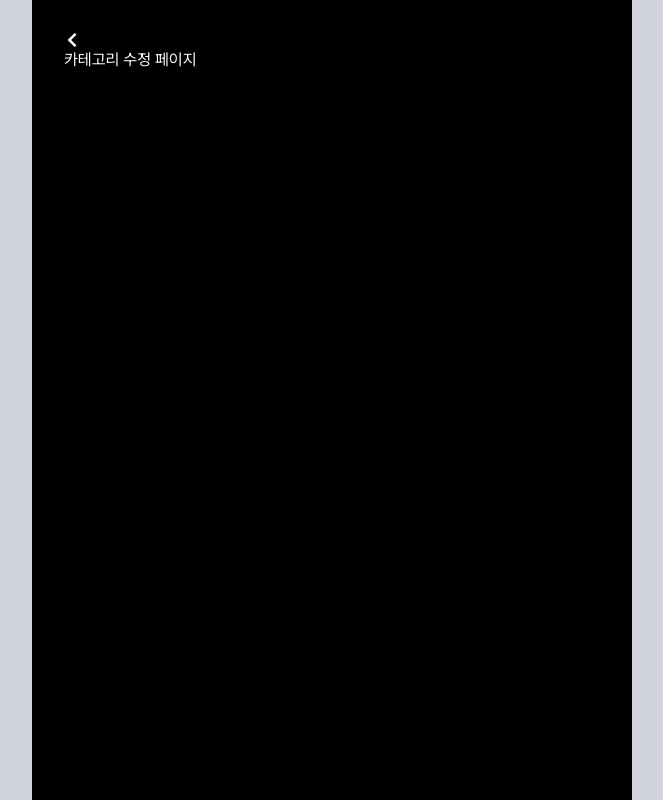
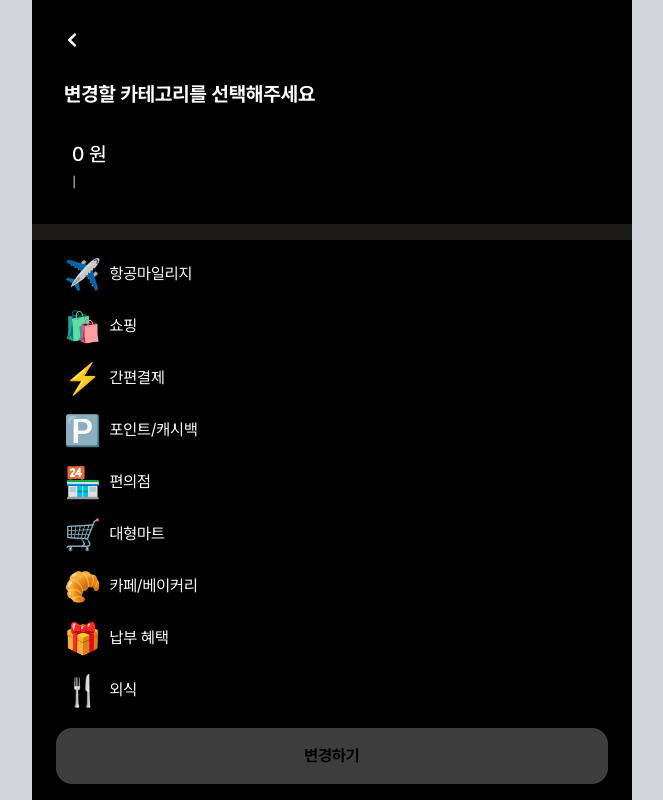
Before and after one commit to FITS-U/FitsU_FE, a Next.js app: page /accounts/1/transactions/1/edit-category in a window 1280 px wide. Shown: the whole page, without its empty margins (308-971 px from the left). Built offline with nearby package versions, Linux system fonts and the light colour scheme.

Commit message:
feat: 카테고리 변경 기능 구현

```diff
--- a/src/app/accounts/[accountId]/transactions/[transactionId]/edit-category/page.tsx
+++ b/src/app/accounts/[accountId]/transactions/[transactionId]/edit-category/page.tsx
@@ -1,20 +1,111 @@
-"use client"
+"use client";
 
-import Link from "next/link";
-import { useParams } from "next/navigation";
+import { CategoryIconsMini } from "@/icons/mapping";
+import { useTransactionStore } from "@/store/transactionStore";
+import { formatTransactionPrice } from "@/utils/formatPrice";
+import { useRouter } from "next/navigation";
+import { useState } from "react";
 import { FaChevronLeft } from "react-icons/fa";
+import { FaCheck } from "react-icons/fa6";
 
 const EditCategory = () => {
-  const { accountId, transactionId } = useParams();
+  const { selectedTransaction } = useTransactionStore();
+  const [selectedCategoryId, setSelectedCategoryId] = useState<number | null>(null);
+  const rounter = useRouter();
+
+  const handleCategorySelect = (categoryId: number) => {
+    setSelectedCategoryId(categoryId);
+  };
+
+  const categories = [
+    { categoryId: 1, categoryName: "항공마일리지" },
+    { categoryId: 2, categoryName: "쇼핑" },
+    { categoryId: 3, categoryName: "간편결제" },
+    { categoryId: 4, categoryName: "포인트/캐시백" },
+    { categoryId: 5, categoryName: "편의점" },
+    { categoryId: 6, categoryName: "대형마트" },
+    { categoryId: 7, categoryName: "카페/베이커리" },
+    { categoryId: 8, categoryName: "납부 혜택" },
+    { categoryId: 9, categoryName: "외식" },
+    { categoryId: 10, categoryName: "의료" },
+    { categoryId: 11, categoryName: "반려동물" },
+    { categoryId: 12, categoryName: "뷰티" },
+    { categoryId: 13, categoryName: "대중교통" },
+    { categoryId: 14, categoryName: "주유" },
+    { categoryId: 15, categoryName: "하이패스" },
+    { categoryId: 16, categoryName: "교육" },
+    { categoryId: 17, categoryName: "육아" },
+    { categoryId: 18, categoryName: "문화" },
+    { categoryId: 19, categoryName: "레저" },
+    { categoryId: 20, categoryName: "영화" },
+    { categoryId: 21, categoryName: "통신" },
+    { categoryId: 22, categoryName: "관리비" },
+    { categoryId: 23, categoryName: "Priority Pass" },
+    { categoryId: 24, categoryName: "프리미엄" },
+    { categoryId: 25, categoryName: "오토" },
+    { categoryId: 26, categoryName: "금융" },
+    { categoryId: 27, categoryName: "체크카드겸용" },
+    { categoryId: 28, categoryName: "바우처" },
+    { categoryId: 29, categoryName: "언제나할인" },
+    { categoryId: 30, categoryName: "렌탈" },
+    { categoryId: 31, categoryName: "경차유류환급" },
+    { categoryId: 32, categoryName: "연회비지원" },
+    { categoryId: 33, categoryName: "국민행복카드" },
+    { categoryId: 34, categoryName: "그린카드" },
+  ];
 
   return (
-    <div className="p-8 text-white">
-      <Link href={`/accounts/${accountId}/transactions/${transactionId}`}>
-        <FaChevronLeft />
-      </Link>
-      <div>카테고리 수정 페이지</div>
+    <div className="p-8 text-white relative h-screen overflow-hidden">
+      <FaChevronLeft onClick={() => rounter.back()} />
+      <div className="font-bold text-xl my-8">변경할 카테고리를 선택해주세요</div>
+      <div className="flex items-center">
+        <div>
+          {CategoryIconsMini[selectedTransaction.categoryName as keyof typeof CategoryIconsMini] || null}
+        </div>
+        <div className="ml-2 space-y-1">
+          <div className="text-xl font-medium">
+            {formatTransactionPrice(selectedTransaction.price, selectedTransaction.transactionType)} 원
+          </div>
+          <div className="text-sm text-contrast-200">
+            {selectedTransaction.recipient} | {selectedTransaction.userCardId ? selectedTransaction.cardName : selectedTransaction.accName}
+          </div>
+        </div>
+      </div>
+      <div className="mx-[-32px] mt-8 bg-contrast-800 h-4"></div>
+      <div className="mt-4 overflow-y-auto scrollbar-hide max-h-[calc(100vh-330px)]">
+        {categories.map((ctg) => (
+          <div
+            key={ctg.categoryId}
+            className="flex items-center justify-between mb-4 cursor-pointer"
+            onClick={() => handleCategorySelect(ctg.categoryId)}
+          >
+            <div className="flex items-center">
+              <div>
+                {CategoryIconsMini[ctg.categoryName as keyof typeof CategoryIconsMini] || null}
+              </div>
+              <div className="ml-2">
+                {ctg.categoryName}
+              </div>
+            </div>
+            <FaCheck
+              className={`text-xl ${selectedCategoryId === ctg.categoryId ? "text-orange-500" : "text-black"}`}
+            />
+          </div>
+        ))}
+      </div>
+      <div className="absolute block bottom-4 w-full -left-0">
+        <div className="px-6">
+          <button
+            className={`p-4 w-full x-2 font-bold rounded-2xl text-black ${selectedCategoryId ? "bg-orange-500" : "bg-contrast-600 cursor-not-allowed"}`}
+            disabled={!selectedCategoryId}
+            // onClick={} post
+          >
+            변경하기
+          </button>
+        </div>
+      </div>
     </div>
   );
-}
+};
 
 export default EditCategory;
--- a/src/app/my-spend/page.tsx
+++ b/src/app/my-spend/page.tsx
@@ -19,36 +19,36 @@ import { CategoryIconsMini } from "@/icons/mapping";
 
 const MySpendPage = () => {
   const { user } = useAuthStore();
-  const { transactions, setTransactions, setSelectedTransaction } = useTransactionStore();
+  const { setTransactions, setSelectedTransaction } = useTransactionStore();
   const { currentYear, currentMonth, setMonthlySpend } = useMonthlyStore();
   const { setCategories } = useCategoryStore();
   const [loading, setLoading] = useState(true);
   const [expenses, setExpenses] = useState<Record<number, number>>({});
   const [groupedByDate, setGroupedByDate] = useState<Record<string, Transaction[]>>({});
 
-  useEffect(() => {
-    const fetchMonthlyTransactions = async () => {
-      try {
-        setLoading(true);
-        const [monthlySpendData, transacData, ctgData] = await Promise.allSettled([
-          getMonthlySpend(user.token, currentYear, currentMonth),
-          getMonthlyTransactions(user.token, currentYear, currentMonth),
-          getMthlySpendOfCtg(user.token, currentYear, currentMonth),
-        ]);
+  // useEffect(() => {
+  //   const fetchMonthlyTransactions = async () => {
+  //     try {
+  //       setLoading(true);
+  //       const [monthlySpendData, transacData, ctgData] = await Promise.allSettled([
+  //         getMonthlySpend(user.token, currentYear, currentMonth),
+  //         getMonthlyTransactions(user.token, currentYear, currentMonth),
+  //         getMthlySpendOfCtg(user.token, currentYear, currentMonth),
+  //       ]);
 
-        if (monthlySpendData.status === "fulfilled") setMonthlySpend(currentYear, currentMonth, monthlySpendData.value);
-        if (transacData.status === "fulfilled") setTransactions(transacData.value);
-        if (ctgData.status === "fulfilled") setCategories(ctgData.value);
+  //       if (monthlySpendData.status === "fulfilled") setMonthlySpend(currentYear, currentMonth, monthlySpendData.value);
+  //       if (transacData.status === "fulfilled") setTransactions(transacData.value);
+  //       if (ctgData.status === "fulfilled") setCategories(ctgData.value);
 
-      } catch (error) {
-        console.error("데이터 페칭 실패:", error);
-      } finally {
-        setLoading(false);
-      }
-    };
+  //     } catch (error) {
+  //       console.error("데이터 페칭 실패:", error);
+  //     } finally {
+  //       setLoading(false);
+  //     }
+  //   };
 
-    fetchMonthlyTransactions();
-  }, [user.token, currentYear, currentMonth, setTransactions, setCategories, setMonthlySpend]);
+  //   fetchMonthlyTransactions();
+  // }, [user.token, currentYear, currentMonth, setTransactions, setCategories, setMonthlySpend]);
 
   useEffect(() => {
     // 일별 소비 데이터 집계
@@ -74,21 +74,36 @@ const MySpendPage = () => {
 
     setExpenses(expensesData);
     setGroupedByDate(groupedData);
-  }, [transactions]);
+  }, []);
 
-  if (loading) {
-    return <Loading />;
-  }
+  // if (loading) {
+  //   return <Loading />;
+  // }
+
+  const transactions = [
+    {transactionId: 1,
+      price: 10000,
+      recipient: "테무",
+      createdAt: "2024-12-12T09:00:00",
+      accountId: 1,
+      accName: "하나통장",
+      categoryId: 2,
+      categoryName: "쇼핑",
+      userCardId: null,
+      cardName: null,
+      transactionType: "expense"
+    },
+  ]
 
   return (
     <div className="text-white p-8 relative h-screen overflow-hidden">
       <div className="overflow-y-auto scrollbar-hide max-h-[calc(100vh-100px)]">
         <BottomNav />
-        <MonthlyInfo />
+        {/* <MonthlyInfo /> */}
 
-        <Link href="/my-spend/categories">
+        {/* <Link href="/my-spend/categories">
           <TopSpendingCategory />
-        </Link>
+        </Link> */}
 
         <div className="mt-8 flex flex-col items-center justify-center">
           <Calendar expenses={expenses} />
--- a/src/app/my-spend/transactions/[transactionId]/edit-category/page.tsx
+++ b/src/app/my-spend/transactions/[transactionId]/edit-category/page.tsx
@@ -0,0 +1,111 @@
+"use client";
+
+import { CategoryIconsMini } from "@/icons/mapping";
+import { useTransactionStore } from "@/store/transactionStore";
+import { formatTransactionPrice } from "@/utils/formatPrice";
+import { useRouter } from "next/navigation";
+import { useState } from "react";
+import { FaChevronLeft } from "react-icons/fa";
+import { FaCheck } from "react-icons/fa6";
+
+const EditCategory = () => {
+  const { selectedTransaction } = useTransactionStore();
+  const [selectedCategoryId, setSelectedCategoryId] = useState<number | null>(null);
+  const rounter = useRouter();
+
+  const handleCategorySelect = (categoryId: number) => {
+    setSelectedCategoryId(categoryId);
+  };
+
+  const categories = [
+    { categoryId: 1, categoryName: "항공마일리지" },
+    { categoryId: 2, categoryName: "쇼핑" },
+    { categoryId: 3, categoryName: "간편결제" },
+    { categoryId: 4, categoryName: "포인트/캐시백" },
+    { categoryId: 5, categoryName: "편의점" },
+    { categoryId: 6, categoryName: "대형마트" },
+    { categoryId: 7, categoryName: "카페/베이커리" },
+    { categoryId: 8, categoryName: "납부 혜택" },
+    { categoryId: 9, categoryName: "외식" },
+    { categoryId: 10, categoryName: "의료" },
+    { categoryId: 11, categoryName: "반려동물" },
+    { categoryId: 12, categoryName: "뷰티" },
+    { categoryId: 13, categoryName: "대중교통" },
+    { categoryId: 14, categoryName: "주유" },
+    { categoryId: 15, categoryName: "하이패스" },
+    { categoryId: 16, categoryName: "교육" },
+    { categoryId: 17, categoryName: "육아" },
+    { categoryId: 18, categoryName: "문화" },
+    { categoryId: 19, categoryName: "레저" },
+    { categoryId: 20, categoryName: "영화" },
+    { categoryId: 21, categoryName: "통신" },
+    { categoryId: 22, categoryName: "관리비" },
+    { categoryId: 23, categoryName: "Priority Pass" },
+    { categoryId: 24, categoryName: "프리미엄" },
+    { categoryId: 25, categoryName: "오토" },
+    { categoryId: 26, categoryName: "금융" },
+    { categoryId: 27, categoryName: "체크카드겸용" },
+    { categoryId: 28, categoryName: "바우처" },
+    { categoryId: 29, categoryName: "언제나할인" },
+    { categoryId: 30, categoryName: "렌탈" },
+    { categoryId: 31, categoryName: "경차유류환급" },
+    { categoryId: 32, categoryName: "연회비지원" },
+    { categoryId: 33, categoryName: "국민행복카드" },
+    { categoryId: 34, categoryName: "그린카드" },
+  ];
+
+  return (
+    <div className="p-8 text-white relative h-screen overflow-hidden">
+      <FaChevronLeft onClick={() => rounter.back()} />
+      <div className="font-bold text-xl my-8">변경할 카테고리를 선택해주세요</div>
+      <div className="flex items-center">
+        <div>
+          {CategoryIconsMini[selectedTransaction.categoryName as keyof typeof CategoryIconsMini] || null}
+        </div>
+        <div className="ml-2 space-y-1">
+          <div className="text-xl font-medium">
+            {formatTransactionPrice(selectedTransaction.price, selectedTransaction.transactionType)} 원
+          </div>
+          <div className="text-sm text-contrast-200">
+            {selectedTransaction.recipient} | {selectedTransaction.userCardId ? selectedTransaction.cardName : selectedTransaction.accName}
+          </div>
+        </div>
+      </div>
+      <div className="mx-[-32px] mt-8 bg-contrast-800 h-4"></div>
+      <div className="mt-4 overflow-y-auto scrollbar-hide max-h-[calc(100vh-330px)]">
+        {categories.map((ctg) => (
+          <div
+            key={ctg.categoryId}
+            className="flex items-center justify-between mb-4 cursor-pointer"
+            onClick={() => handleCategorySelect(ctg.categoryId)}
+          >
+            <div className="flex items-center">
+              <div>
+                {CategoryIconsMini[ctg.categoryName as keyof typeof CategoryIconsMini] || null}
+              </div>
+              <div className="ml-2">
+                {ctg.categoryName}
+              </div>
+            </div>
+            <FaCheck
+              className={`text-xl ${selectedCategoryId === ctg.categoryId ? "text-orange-500" : "text-black"}`}
+            />
+          </div>
+        ))}
+      </div>
+      <div className="absolute block bottom-4 w-full -left-0">
+        <div className="px-6">
+          <button
+            className={`p-4 w-full x-2 font-bold rounded-2xl text-black ${selectedCategoryId ? "bg-orange-500" : "bg-contrast-600 cursor-not-allowed"}`}
+            disabled={!selectedCategoryId}
+            // onClick={} post
+          >
+            변경하기
+          </button>
+        </div>
+      </div>
+    </div>
+  );
+};
+
+export default EditCategory;
```
Also changed, not shown: src/icons/CtgIconsTiny.tsx (+34 -34 lines).
